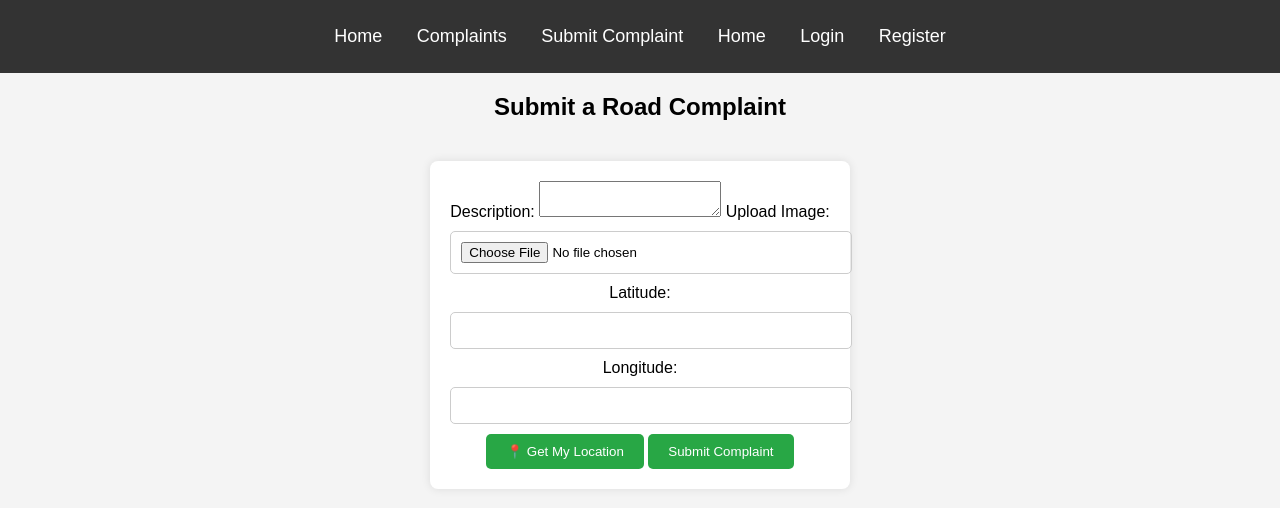
After one commit to Milan5661/RoadComplaintPortal, a Django app: template tweet/templates/tweet/complaint_form.html in a window 1280 px wide. The commit adds this page. Shown: the top 508 px of the page. Run offline with Django 4.2, Linux system fonts and the light colour scheme; the template is opened without the code that fills it, so the values that code supplies are empty.

Commit message:
Added complaint_form.html

```diff
--- /dev/null
+++ b/tweet/static/js/location.js
@@ -0,0 +1,12 @@
+function getLocation() {
+    if (navigator.geolocation) {
+        navigator.geolocation.getCurrentPosition(function(position) {
+            document.getElementById('latitude').value = position.coords.latitude;
+            document.getElementById('longitude').value = position.coords.longitude;
+        }, function(error) {
+            alert("Error fetching location: " + error.message);
+        });
+    } else {
+        alert("Geolocation is not supported by this browser.");
+    }
+}
--- a/tweet/templates/index.html
+++ b/tweet/templates/index.html
@@ -3,4 +3,6 @@
 {% block content %}
     <h1>Welcome to the Road Complaint Portal</h1>
     <p>Use this platform to report road issues in your area.</p>
+    <a href="{% url 'complaint_form' %}"><button>Submit a Complaint</button></a>
+
 {% endblock %}
--- /dev/null
+++ b/tweet/templates/tweet/complaint_form.html
@@ -0,0 +1,27 @@
+{% extends "base.html" %}
+{% load static %}
+
+{% block content %}
+    <h2>Submit a Road Complaint</h2>
+    <form action="{% url 'submit_complaint' %}" method="POST" enctype="multipart/form-data">
+        {% csrf_token %}
+
+        <label for="description">Description:</label>
+        <textarea id="description" name="description" required></textarea>
+
+        <label for="image">Upload Image:</label>
+        <input type="file" id="image" name="image">
+
+        <label for="latitude">Latitude:</label>
+        <input type="text" id="latitude" name="latitude" readonly required>
+
+        <label for="longitude">Longitude:</label>
+        <input type="text" id="longitude" name="longitude" readonly required>
+
+        <button type="button" onclick="getLocation()">📍 Get My Location</button>
+
+        <button type="submit">Submit Complaint</button>
+    </form>
+
+    <script src="{% static 'js/location.js' %}"></script>
+{% endblock %}
--- a/tweet/urls.py
+++ b/tweet/urls.py
@@ -1,6 +1,6 @@
 from django.urls import path
 from . import views
-from .views import register_view, login_view, logout_view, index
+from .views import register_view, login_view, logout_view, index, submit_complaint, ComplaintListCreateView, complaint_form
 
 urlpatterns = [
     path('complaints/', views.complaints_list, name='complaints_list'),
@@ -9,4 +9,7 @@ urlpatterns = [
     path('register/', register_view, name='register'),
     path('login/', login_view, name='login'),
     path('logout/', logout_view, name='logout'),
+    path('complaints/', ComplaintListCreateView.as_view(), name='complaints_list'),
+    path('submit/', submit_complaint, name='submit_complaint'),
+    path('add-complaint/', complaint_form, name='complaint_form'),
 ]
--- a/tweet/views.py
+++ b/tweet/views.py
@@ -73,3 +73,6 @@ def login_view(request):
 def logout_view(request):
     logout(request)
     return redirect('home')
+
+def complaint_form(request):
+    return render(request, 'complaint_form.html')
```
